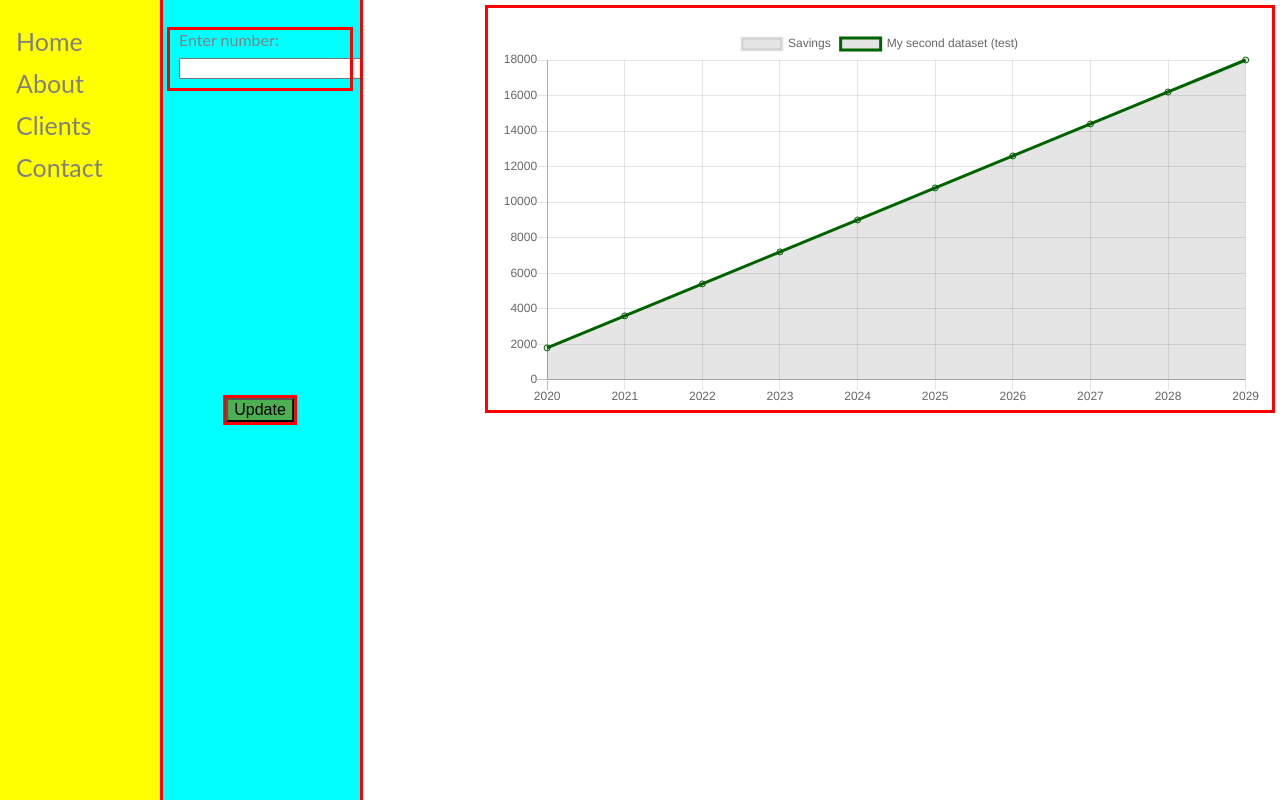
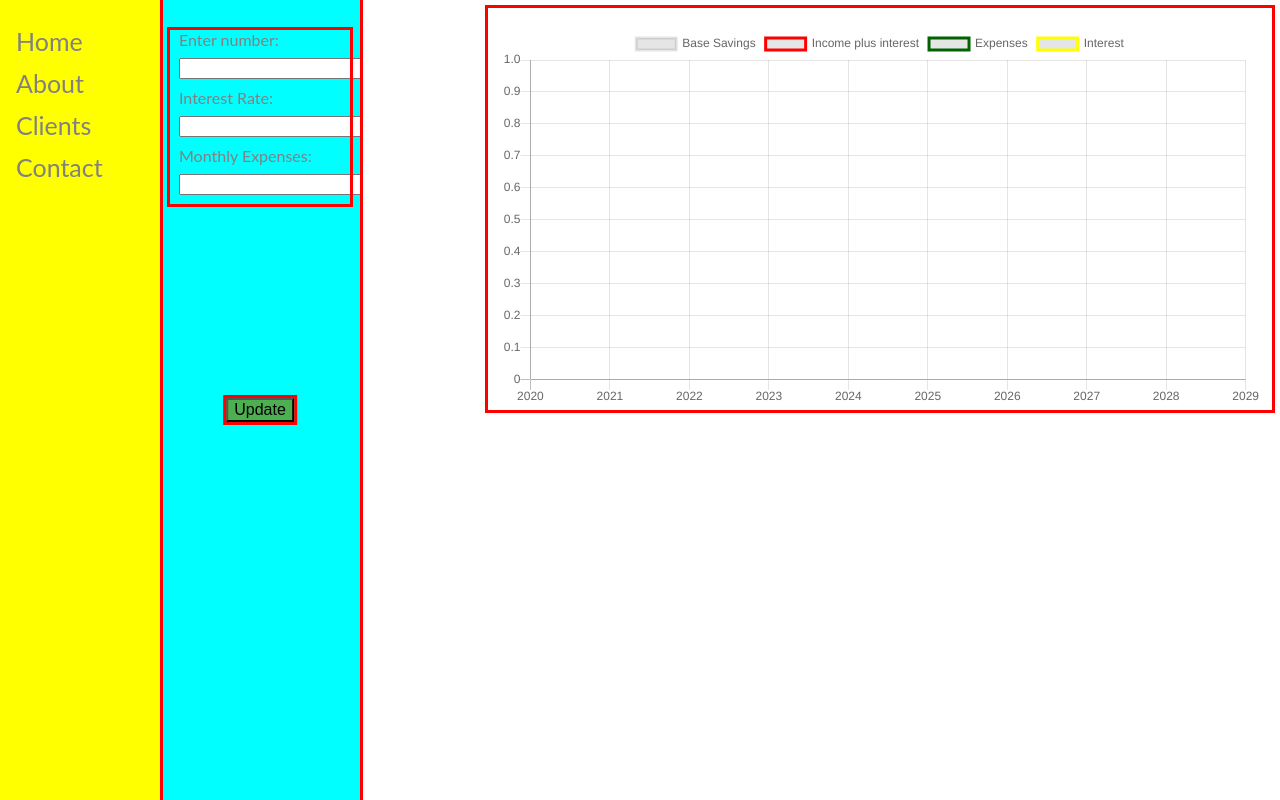
Before and after one commit to SDomican/Html-CSS-Javascript-ChartJS-compound-interest-calculator, a plain HTML site: page ChartInputTest.html in a window 1280 px wide. Both pictures are taken after a click on the button "Update". Drawn offline with nearby package versions, Linux system fonts and the light colour scheme.

Commit message:
Add files via upload
02/11/2020 - Chart now showing compound interest

```diff
--- a/ChartInputTest.html
+++ b/ChartInputTest.html
@@ -1,3 +1,4 @@
+
 <!DOCTYPE html>
 <html>
 <head>
@@ -24,9 +25,17 @@
         <form>
             <label for="enterNumber">Enter number:</label><br>
             <input type="text" id="numberTest" name="numberTest"><br>
-            <!--<input type="submit">-->
+
+            <!--Takes the interest rate percentage-->
+            <label for="interestRate">Interest Rate:</label><br>
+            <input type="text" id="intRate" name="intRate"><br>
+
+            <label for="expenses">Monthly Expenses:</label><br>
+            <input type="text" id="expenses" name="expenses"><br>
         </form>
     </div>
+
+
     <div class = "center">
         <button class="btn-update" onclick = "updateChart()">Update</button>
     </div>
--- a/script.js
+++ b/script.js
@@ -15,7 +15,7 @@ function calculateSavings(savings) {
 }
 
 let testMap = new Map();
-testMap = calculateSavings(1800);
+testMap = calculateSavings(0);
 let savingsArray = [];
 let yearArray = [];
 
@@ -40,12 +40,24 @@ var myChart = new Chart(ctx, {
     data: {
         labels: yearArray,
         datasets: [{
-            label: 'Savings',
+            label: 'Base Savings',
             data: savingsArray
         },{
-            label: 'My second dataset (test)',
+            label: 'Income plus interest',
+            //backgroundColor: "rgb(0,200,0)",
+            borderColor: "rgb(255,0,0)",
+            data: savingsArray
+        }
+        ,{
+            label: 'Expenses',
             //backgroundColor: "rgb(0,200,0)",
             borderColor: "rgb(0,99,0)",
+            data: savingsArray
+        }
+        ,{
+            label: 'Interest',
+            //backgroundColor: "rgb(0,200,0)",
+            borderColor: "rgb(255,255,0)",
             data: savingsArray
         }
 
@@ -55,7 +67,7 @@ var myChart = new Chart(ctx, {
 
 
 function updateChart() {
-    let savings = document.getElementById("numberTest").value;
+    let savings = parseInt(document.getElementById("numberTest").value);
     console.log("Savings update: " + savings);
 
     let newMap = new Map();
@@ -74,10 +86,98 @@ function updateChart() {
     }
     // console.log("Year Array: " + yearArray);
     // console.log(savings);
-    console.log("newSavingsArray: " + newSavingsArray);
+    //console.log("newSavingsArray: " + newSavingsArray);
 
     myChart.data.datasets[0].data = newSavingsArray;
-    console.log("dataset[0]" + myChart.data.datasets[0].data);
+
+    //update data in chart that represents the savings plus interest
+    let interest = parseInt(document.getElementById("intRate").value);
+    console.log("interest: " + interest/100);
+    console.log("typeOf savings: " + typeof savings);
+    console.log("savings math: " + (savings + (savings * (interest/100))));
+    let newInterestMap = calculateCompoundSavings(savings, interest);
+
+    let newInterestArray = [];
+
+     //Adds values from interest map to interest array.
+     for (let value of newInterestMap.values()) {
+        newInterestArray.push(value);
+    }
+
+    myChart.data.datasets[1].data = newInterestArray;
+
+
+    //Update chart with the user's monthly expenses
+    let expenses = parseInt(document.getElementById("expenses").value)
+    let expensesMap = calculateMonthlyExpenses(expenses);
+
+    let ExpensesArray = [];
+
+    //Adds values from expensesMap to expensesArray.
+    for (let value of expensesMap.values()) {
+        ExpensesArray.push(value);
+    }
+    myChart.data.datasets[2].data = ExpensesArray;
+
+
+    //update chart with yearl interest
+    let yearlyInterestArray = [];
+    let yearlyInterestMap = calculateInterestEarnings(newSavingsArray, interest);
+
+    for (let value of yearlyInterestMap.values()) {
+        yearlyInterestArray.push(value);
+    }
+
+    myChart.data.datasets[3].data = yearlyInterestArray;
+
+
+    //updates the chart
     myChart.update();
-    console.log("passed chart update");
+
+
 }
+
+
+//creates a map with the savings plus the compounding interest
+function calculateCompoundSavings(savings, interest){
+    let interestAsADecimal = parseInt(interest)/100;
+    let savingsData = new Map();
+    let totalSavings = 0;
+    for (let i = 0; i < 10; i++) {
+        let year = 2020 + i;
+
+        let accumulatedInterest = totalSavings * interestAsADecimal;
+
+        totalSavings += (parseInt(savings) + accumulatedInterest);
+        savingsData.set(year, totalSavings);
+    }
+    return savingsData;
+}
+
+
+//Adds the user's monthly expenses as a vertical line to the chart
+function calculateMonthlyExpenses(expenses){
+    let monthlyExpenses = new Map();
+
+    for (let i = 0; i < 10; i++) {
+        let year = 2020 + i;
+        monthlyExpenses.set(year, parseInt(expenses));
+    }
+
+    return monthlyExpenses;
+}
+
+//returns map of the interest earned for each year
+function calculateInterestEarnings(savingsArray, interest){
+    let interestAsADecimal = parseInt(interest)/100;
+    let interestMap = new Map();
+
+    for (let i = 0; i < 10; i++) {
+        let year = 2020 + i;
+        let yearlyInterest = parseInt(savingsArray[i]) * interestAsADecimal;
+
+        interestMap.set(year, yearlyInterest);
+    }
+return interestMap;
+
+}
```
Also changed, not shown: Chart.js (added, +56 -0 lines), ToDo.txt.
